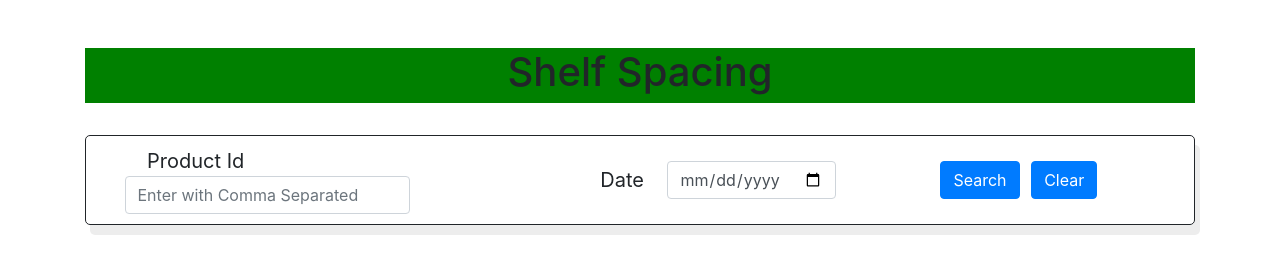
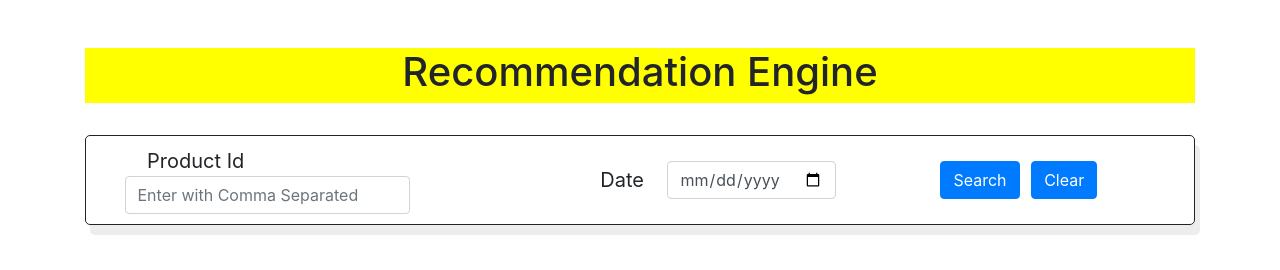
Before and after one commit to vikki1719/shelfpipeline, a Django app: page / in a window 1280 px wide. Shown: the top 270 px of the page. Run offline with Django 3.2, Linux system fonts and the light colour scheme; some libraries are stand-ins or nearby versions.

Commit message:
Update home.html

```diff
--- a/templates/home.html
+++ b/templates/home.html
@@ -33,8 +33,8 @@
 </style>
 <body>
 <div class="container">
-    <h1 align="center" style="height:55px;background-color:green;">
-         Shelf Spacing
+    <h1 align="center" style="height:55px;background-color:yellow;">
+         Recommendation Engine
     </h1><br/>
     <form action="{% url 'home' %}" class="form-inline" id="form1" method="POST">
         {% csrf_token %}
```
